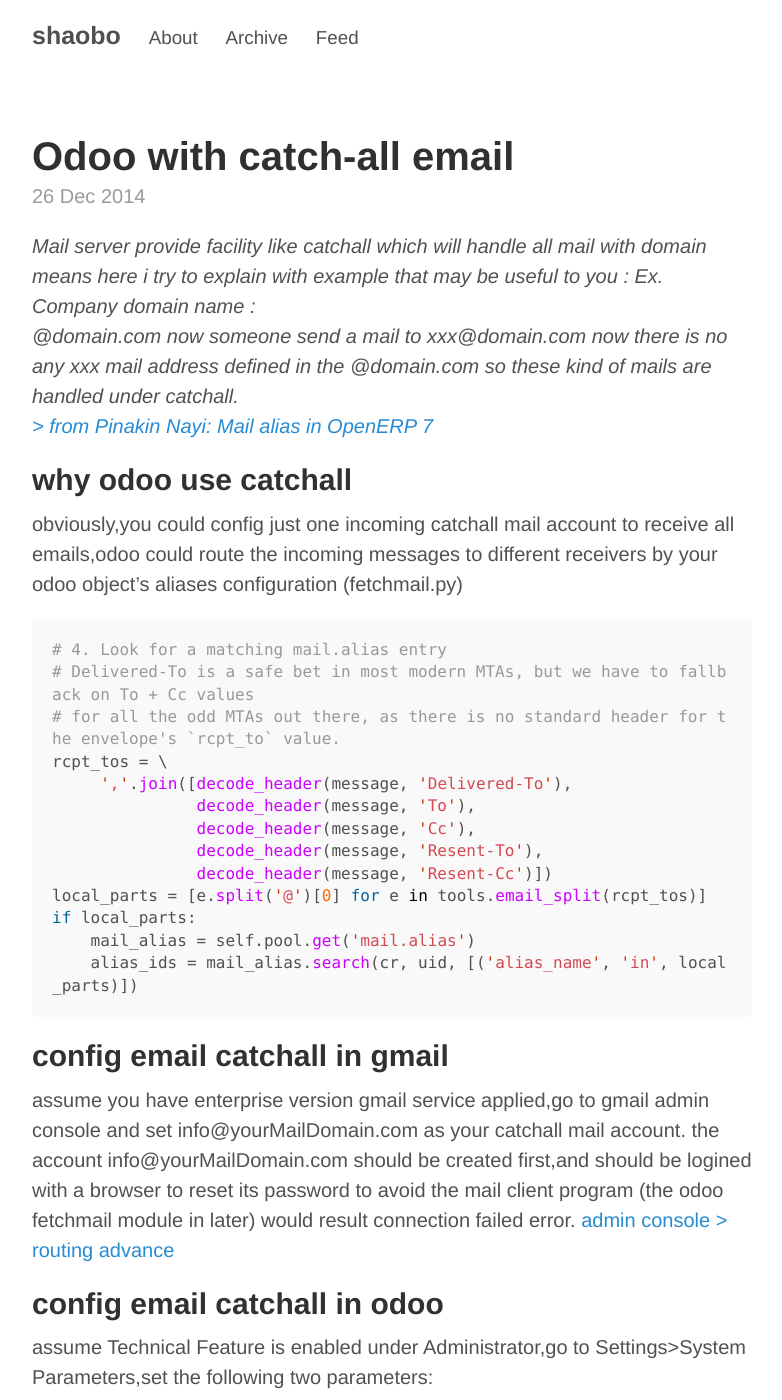
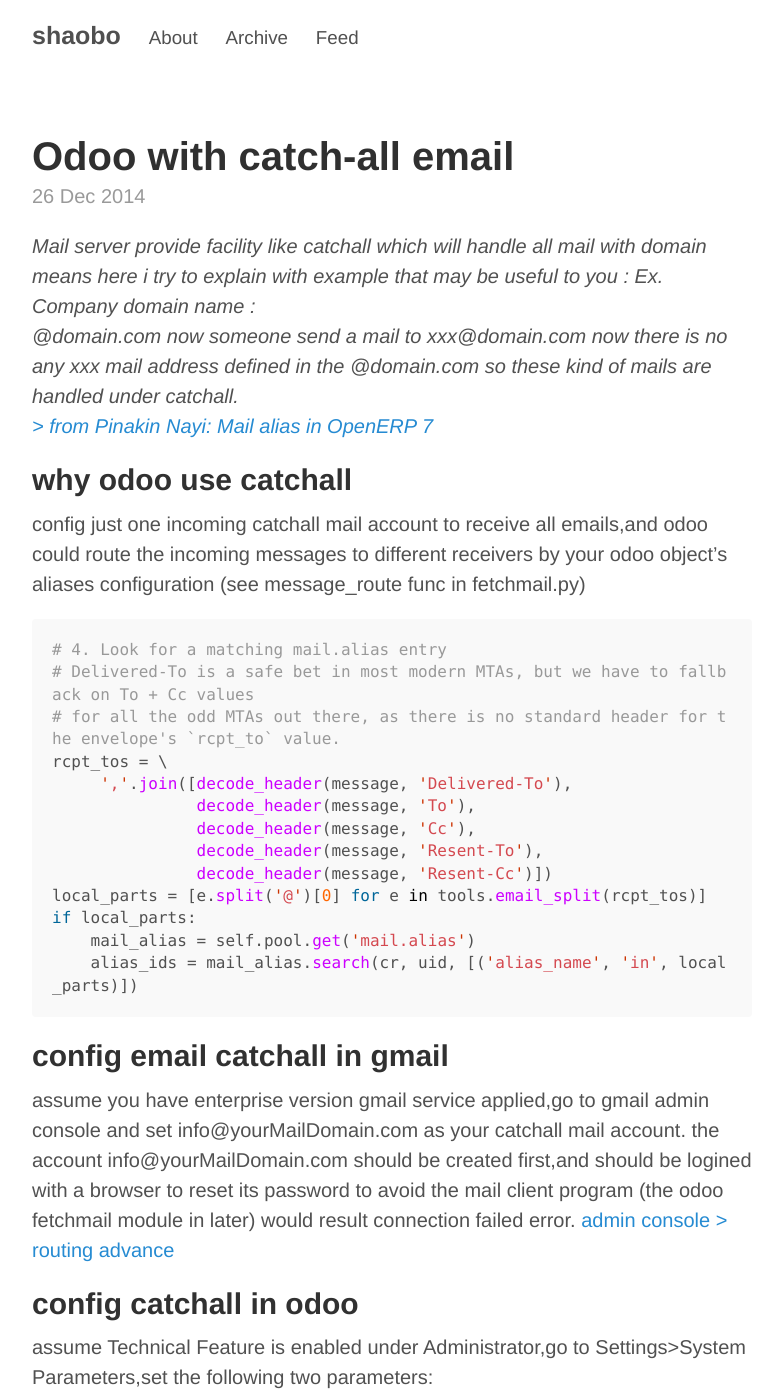
Before and after one commit to shaobo/blogs, a Jekyll site: the page built from _posts/2014-12-26-odoo-catch-email.md, in a window 1280 px wide and 1400 px high. Shown: the whole window, without its empty margins (248-1030 px from the left). Built offline with Jekyll 4.4.1, drawn with Linux system fonts in a browser that asks for light colours; Markdown is read by kramdown in place of the engine named in the settings; comment, search, counter and statistics services are not loaded; some of the changed text lies outside the part shown.

Commit message:
email catchall

````diff
--- a/_posts/2014-12-26-odoo-catch-email.md
+++ b/_posts/2014-12-26-odoo-catch-email.md
@@ -14,7 +14,7 @@ handled under catchall.
 [> from Pinakin Nayi: Mail alias in OpenERP 7](http://pinakinnayi.blogspot.com/2013/07/mail-alias-with-openerp-7.html)*
 
 ## why odoo use catchall
-obviously,you could config just one incoming catchall mail account to receive all emails,odoo could route the incoming messages to different receivers by your odoo object's aliases configuration (fetchmail.py)
+ config just one incoming catchall mail account to receive all emails,and odoo could route the incoming messages to different receivers by your odoo object's aliases configuration (see message_route func in fetchmail.py)
 
 ``` python
 # 4. Look for a matching mail.alias entry
@@ -37,10 +37,10 @@ assume you have enterprise version gmail service applied,go to gmail admin conso
 the account info@yourMailDomain.com should be created first,and should be logined with a browser to reset its password to avoid the mail client program (the odoo fetchmail module in later) would result connection failed error.
 [admin console > routing advance](https://support.google.com/a/answer/33962?hl=en)
 
-## config email catchall in odoo
+## config catchall in odoo
 assume Technical Feature is enabled under Administrator,go to Settings>System Parameters,set the following two parameters:
-* Alias domain(mail.catchall.domain):yourMailDomain.com
-* mail.catchall.alias:info
+1. Alias domain(mail.catchall.domain):yourMailDomain.com
+2. mail.catchall.alias:info
 
 odoo would also using the above setting eg mail.catchall.alias@mail.catchall.domain which is 'info@yourMailDomain.com' as your system outgoing email account,event though you may have other
 email setting under your company data (Settings>General Settings>Companies)
````
Also changed, not shown: other parts of _posts/2014-12-26-odoo-catch-email.md (+3 -3 lines).
